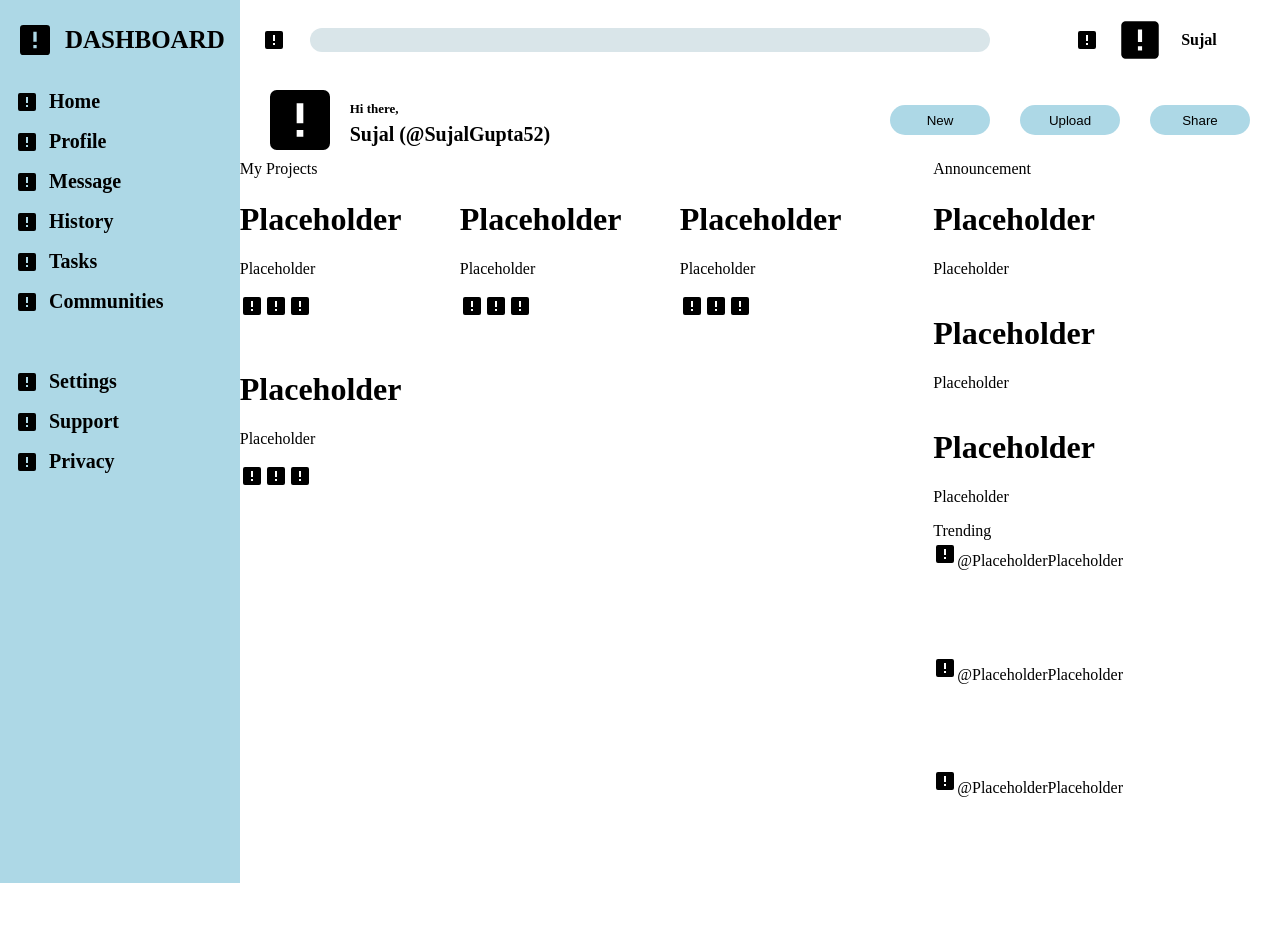
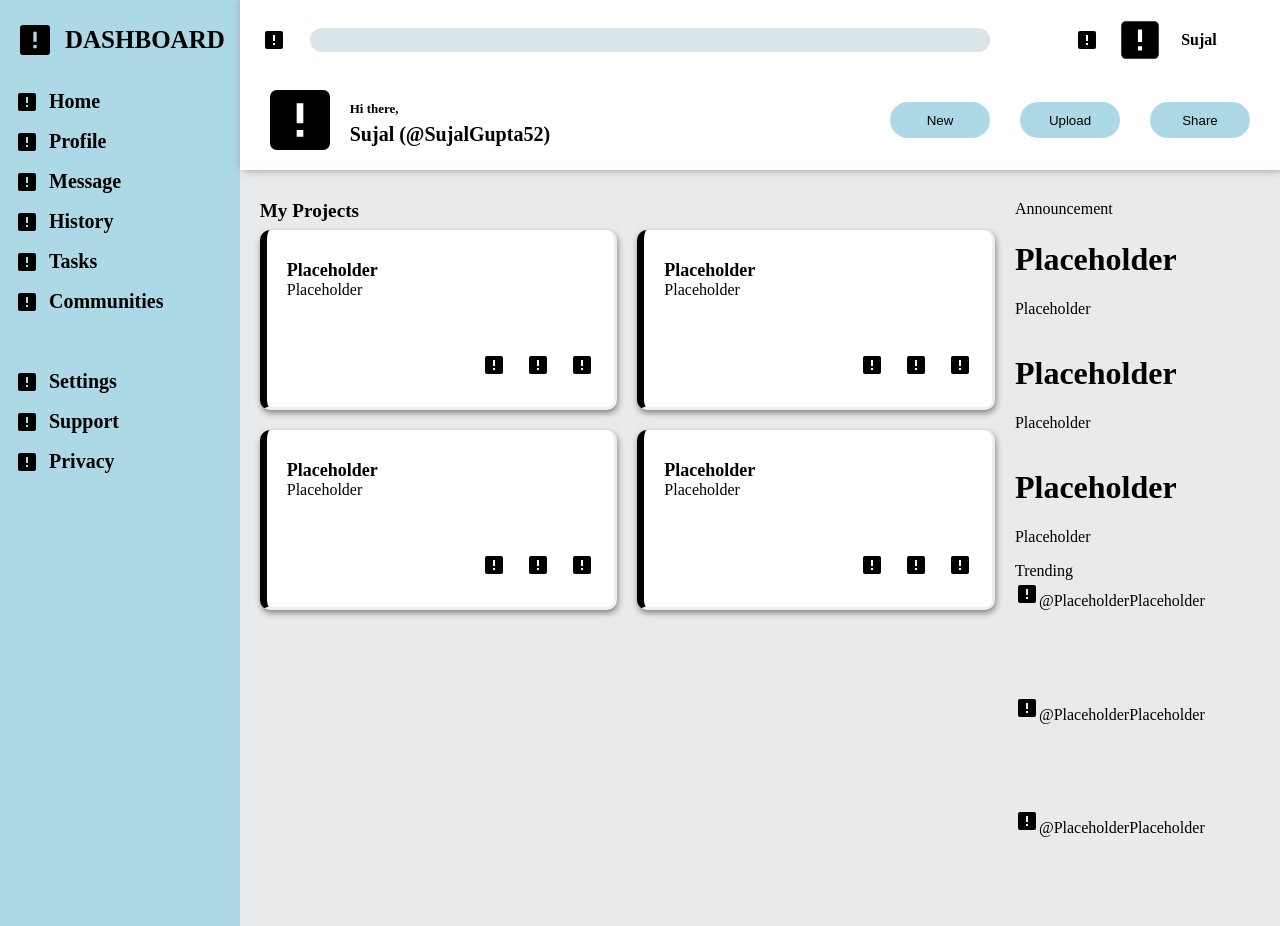
Before and after one commit to SujalGupta52/admin-dashboard, a plain HTML site: page index.html in a window 1280 px wide. Shown: the top 926 px of the page. Before the commit the page ends 883 px from the top, so only its background shows below. Drawn offline with Linux system fonts and the light colour scheme.

Commit message:
Complete card container UI

```diff
--- a/index.html
+++ b/index.html
@@ -68,34 +68,34 @@
             <div class="card">
               <h1>Placeholder</h1>
               <p>Placeholder</p>
-              <img src="/icons/placeholder.svg" alt="" /><img
+              <div class="icons"><img src="/icons/placeholder.svg" alt="" /><img
                 src="/icons/placeholder.svg"
                 alt=""
-              /><img src="/icons/placeholder.svg" alt="" />
+              /><img src="/icons/placeholder.svg" alt="" /></div>
             </div>
             <div class="card">
               <h1>Placeholder</h1>
               <p>Placeholder</p>
-              <img src="/icons/placeholder.svg" alt="" /><img
+              <div class="icons"><img src="/icons/placeholder.svg" alt="" /><img
                 src="/icons/placeholder.svg"
                 alt=""
-              /><img src="/icons/placeholder.svg" alt="" />
+              /><img src="/icons/placeholder.svg" alt="" /></div>
             </div>
             <div class="card">
               <h1>Placeholder</h1>
               <p>Placeholder</p>
-              <img src="/icons/placeholder.svg" alt="" /><img
+              <div class="icons"><img src="/icons/placeholder.svg" alt="" /><img
                 src="/icons/placeholder.svg"
                 alt=""
-              /><img src="/icons/placeholder.svg" alt="" />
+              /><img src="/icons/placeholder.svg" alt="" /></div>
             </div>
             <div class="card">
               <h1>Placeholder</h1>
               <p>Placeholder</p>
-              <img src="/icons/placeholder.svg" alt="" /><img
+              <div class="icons"><img src="/icons/placeholder.svg" alt="" /><img
                 src="/icons/placeholder.svg"
                 alt=""
-              /><img src="/icons/placeholder.svg" alt="" />
+              /><img src="/icons/placeholder.svg" alt="" /></div>
             </div>
           </div>
         </div>
--- a/style.css
+++ b/style.css
@@ -46,8 +46,11 @@ body {
 }
 
 .header {
+    position: relative;
     display: grid;
     grid-template-rows: 1fr 1fr;
+    box-shadow: 3px -1px 9px grey;
+    padding-bottom: 10px;
 }
 
 .header-top {
@@ -140,7 +143,7 @@ body {
 
 .header-bottom button {
     width: 100px;
-    height: 30px;
+    height: 36px;
     border-radius: 50px;
     border: none;
     background-color: lightblue;
@@ -148,18 +151,57 @@ body {
 
 .main-content {
     display: grid;
-    grid-template-columns: 2fr 1fr;
+    grid-template-columns: 3fr 1fr;
+    background-color: rgb(233, 234, 235);
+    padding: 30px 20px;
+    gap: 20px;
 }
 
 .project {
     display: grid;
     grid-template-rows: 20px;
+    gap: 10px;
+}
+
+.project .title {
+    text-align: start;
+    font-weight: bolder;
+    font-size: larger;
 }
 
 .card-container {
     display: grid;
-    grid-template-rows: repeat(auto-fit, 150px);
-    grid-template-columns: repeat(auto-fit, 200px);
+    grid-template-rows: repeat(auto-fit, 180px);
+    grid-template-columns: repeat(auto-fit, minmax(300px, 1fr));
+    gap: 20px;
+}
+
+.card {
+    background-color: white;
+    border-radius: 10px;
+    padding: 30px 20px;
+    border-style: inset;
+    border-top: none;
+    border-left: 7px solid black;
+    display: flex;
+    flex-direction: column;
+    box-shadow: 1px 3px 6px 0px grey;;
+}
+
+.card h1 {
+    font-size: large;
+    margin: 0;
+}
+
+.card p {
+    margin: 0;
+}
+
+.card-container .icons {
+    flex: 1;
+    align-self: flex-end;
+    display: flex;
+    align-items: end;
     gap: 20px;
 }
 
```
